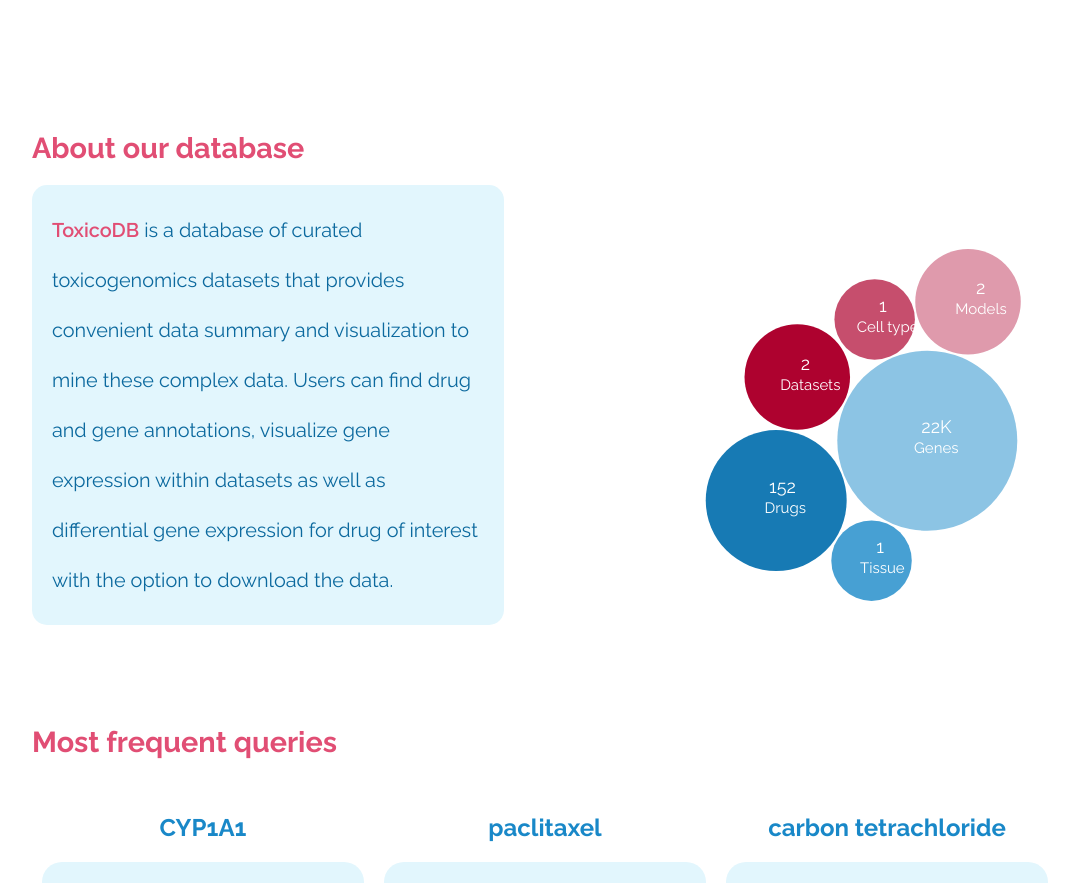
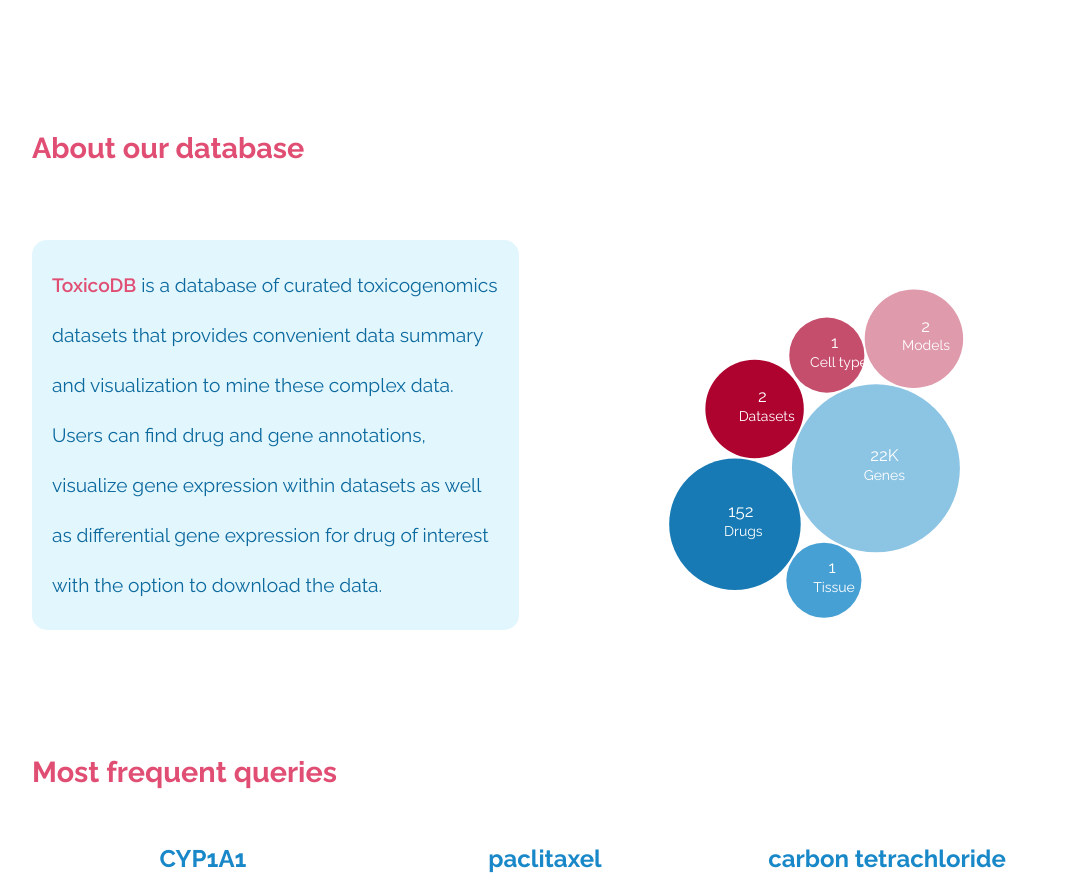
Before and after one commit to bhklab/ToxicoDB-web, a React (Create React App) app in the folder client/: page / in a window 1280 px wide. Shown: the part 400-1283 px from the top of the page, without its empty margins (96-1175 px from the left). Built offline with nearby package versions, Linux system fonts and the light colour scheme.

Commit message:
viewbox for the bubble chart

```diff
--- a/client/src/components/Landing.js
+++ b/client/src/components/Landing.js
@@ -27,7 +27,7 @@
                 <h1 style={{marginTop: "200px"}} className="title">Mine multiple toxicogenomic datasets.</h1>
                 <Search/>
 
-                <h1 style={{marginTop: "150px"}}>About our database</h1>
+                <h1 style={{marginTop: "150px", marginBottom: "0px"}}>About our database</h1>
                 <About/>
 
                 <h1 style={{marginTop: "50px"}}>Most frequent queries</h1>
--- a/client/src/components/Landing/About.js
+++ b/client/src/components/Landing/About.js
@@ -5,12 +5,11 @@
 import Bubble from '../Plots/Bubble';
 
 const StyledAbout = styled.div`
-    margin-top:-50px;
     width:100%;
     display:flex;
     align-items: center;
     justify-content: center;
-
+    margin: 0px;
     &:after {
         content: "";
         display: table;
@@ -22,7 +21,7 @@
     background: ${colors.lightblue_bg};
     color: ${colors.blue_text};
     font-family: 'Raleway', sans-serif;
-    font-size: calc(1em + 0.3vw);
+    font-size: calc(0.8em + 0.5vw);
     line-height:50px;
     padding:20px;
     border-radius:15px;
--- a/client/src/components/Plots/Bubble.js
+++ b/client/src/components/Plots/Bubble.js
@@ -16,11 +16,11 @@
 
 
     plotBubble(data, plotId) {
-        const width = 600;
+        const width = "100%";
         const height = 500;
 
         // location to centre the bubbles
-        const centre = { x: width/2, y: height/2 };
+        const centre = { x: 500/2, y: height/2 };
 
         // strength to apply to the position forces
         const forceStrength = 0.03;
@@ -99,6 +99,7 @@
             .append('svg')
             .attr('width', width)
             .attr('height', height)
+            .attr("viewBox", "0 0 500 500")
 
         // bind nodes data to circle elements
         const elements = svg.selectAll('.bubble')
```
